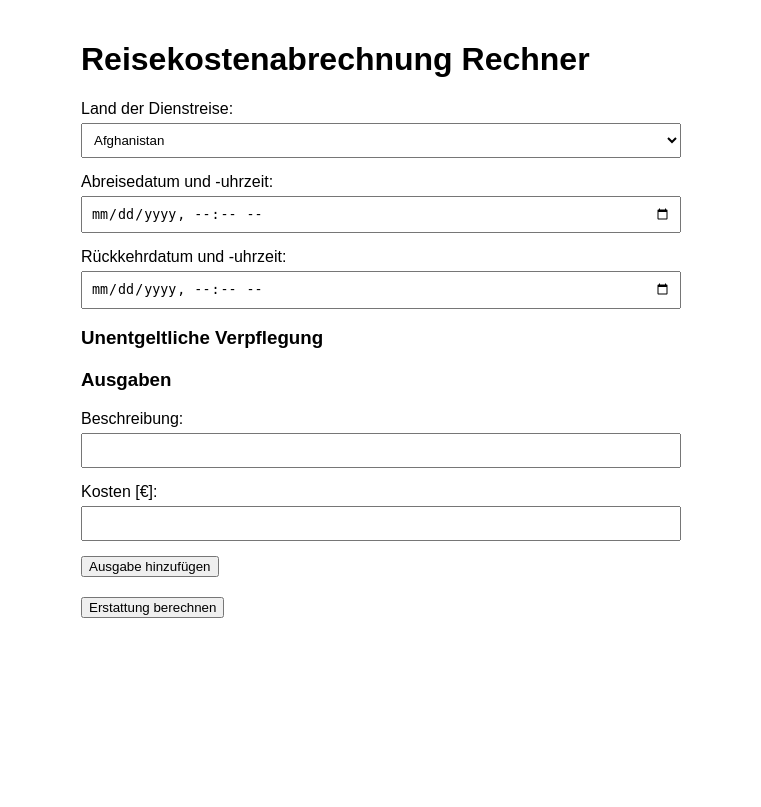
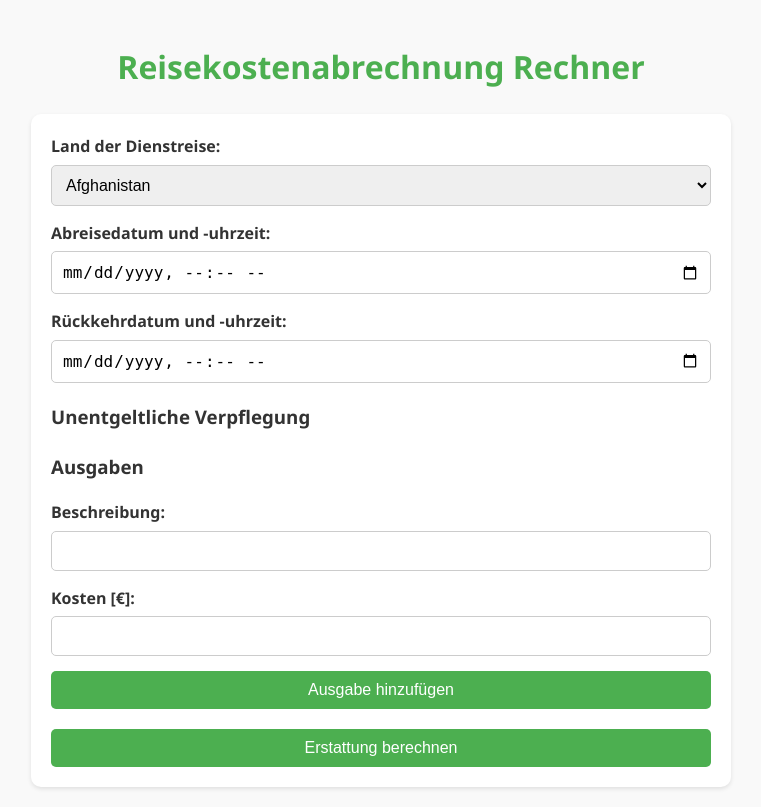
Before and after one commit to WebMechTinkerer/business_trip, a Flask app: page / in a window 1280 px wide. Shown: the whole page, without its empty margins (259-1020 px from the left). Before the commit the page ends 618 px from the top, so only its background shows below. Run offline with Flask 3, Linux system fonts and the light colour scheme.

Commit message:
Update visual of webpage to look better

```diff
--- a/templates/index.html
+++ b/templates/index.html
@@ -7,22 +6,54 @@
     <title>Reisekostenabrechnung</title>
     <style>
         body {
-            font-family: Arial, sans-serif;
+            font-family: 'Segoe UI', Tahoma, Geneva, Verdana, sans-serif;
             padding: 20px;
-            max-width: 600px;
+            max-width: 700px;
             margin: auto;
+            background-color: #f9f9f9;
+            color: #333;
+            line-height: 1.6;
+        }
+        h1 {
+            text-align: center;
+            color: #4CAF50;
+        }
+        form {
+            background: #fff;
+            padding: 20px;
+            border-radius: 10px;
+            box-shadow: 0 2px 4px rgba(0, 0, 0, 0.1);
         }
         .form-group {
             margin-bottom: 15px;
         }
         label {
             display: block;
+            font-weight: bold;
             margin-bottom: 5px;
         }
-        select, input {
+        select, input, button {
             width: 100%;
-            padding: 8px;
-            box-sizing: border-box;
+            padding: 10px;
+            border: 1px solid #ccc;
+            border-radius: 5px;
+            font-size: 1rem;
+            box-sizing: border-box; /* Ensures consistent sizing */
+        }
+        select:focus, input:focus, button:focus {
+            outline: none;
+            border-color: #4CAF50;
+            box-shadow: 0 0 5px rgba(76, 175, 80, 0.5);
+        }
+        button {
+            background: #4CAF50;
+            color: white;
+            border: none;
+            cursor: pointer;
+            transition: background 0.3s;
+        }
+        button:hover {
+            background: #45a049;
         }
         .expenses, .meals {
             margin-bottom: 20px;
@@ -90,70 +148,7 @@
     {% endif %}
 
     <script>
-        let expenses = [];
-
-        function addExpense() {
-            let expenseDesc = document.getElementById('expense').value;
-            let expenseCost = parseFloat(document.getElementById('cost').value);
-            if (expenseDesc && !isNaN(expenseCost)) {
-                expenses.push({description: expenseDesc, cost: expenseCost});
-                updateExpenseList();
-                // Clear input fields
-                document.getElementById('expense').value = '';
-                document.getElementById('cost').value = '';
-            }
-        }
-
-        function updateExpenseList() {
-            let expenseList = document.getElementById('expenseList');
-            expenseList.innerHTML = '';
-            expenses.forEach((expense, index) => {
-                expenseList.innerHTML += `<p>${expense.description}: €${expense.cost.toFixed(2)}</p>`;
-            });
-            // Store the expenses array as a JSON string in a hidden input field
-            let expensesInput = document.createElement('input');
-            expensesInput.type = 'hidden';
-            expensesInput.name = 'expenses';
-            expensesInput.value = JSON.stringify(expenses);
-            expenseList.appendChild(expensesInput);
-        }
-
-        document.getElementById('departure').addEventListener('change', generateMealCheckboxes);
-        document.getElementById('return').addEventListener('change', generateMealCheckboxes);
-
-        function generateMealCheckboxes() {
-            let departureDate = document.getElementById('departure').value;
-            let returnDate = document.getElementById('return').value;
-            let mealSelection = document.getElementById('mealSelection');
-            mealSelection.innerHTML = '';
-
-            if (departureDate && returnDate) {
-                let departure = new Date(departureDate);
-                let returnDt = new Date(returnDate);
-
-                if (returnDt >= departure) {
-                    // Iterate from departure date to return date
-                    let currentDate = new Date(departure);
-
-                    while (currentDate <= returnDt) {
-                        // Format the date as dd/mm/yyyy
-                        let formattedDate = `${String(currentDate.getDate()).padStart(2, '0')}/${String(currentDate.getMonth() + 1).padStart(2, '0')}/${currentDate.getFullYear()}`;
-
-                        mealSelection.innerHTML += `
-                            <div class="meal-options">
-                                <span>${formattedDate}</span>
-                                <label><input type="checkbox" name="meal_${formattedDate}_breakfast"> Breakfast</label>
-                                <label><input type="checkbox" name="meal_${formattedDate}_lunch"> Lunch</label>
-                                <label><input type="checkbox" name="meal_${formattedDate}_dinner"> Dinner</label>
-                            </div>
-                        `;
-
-                        // Move to the next day
-                        currentDate.setDate(currentDate.getDate() + 1);
-                    }
-                }
-            }
-        }
+        // JavaScript logic remains unchanged
     </script>
 </body>
 </html>
```
Also changed, not shown: other parts of templates/index.html (+31 -5 lines).
